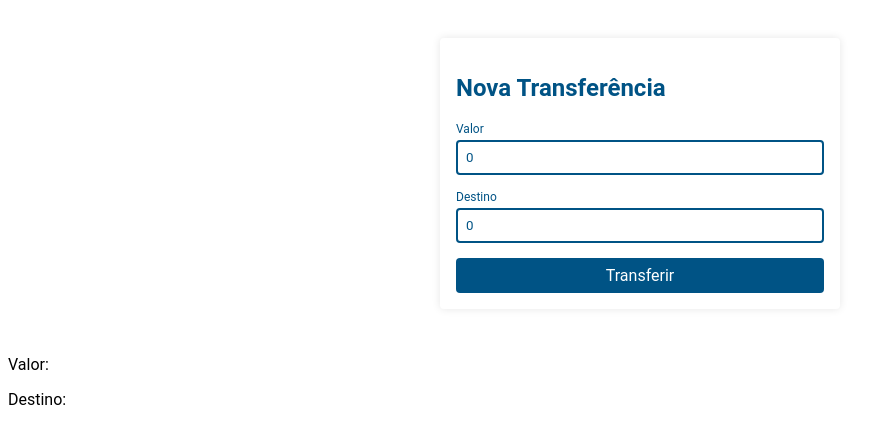
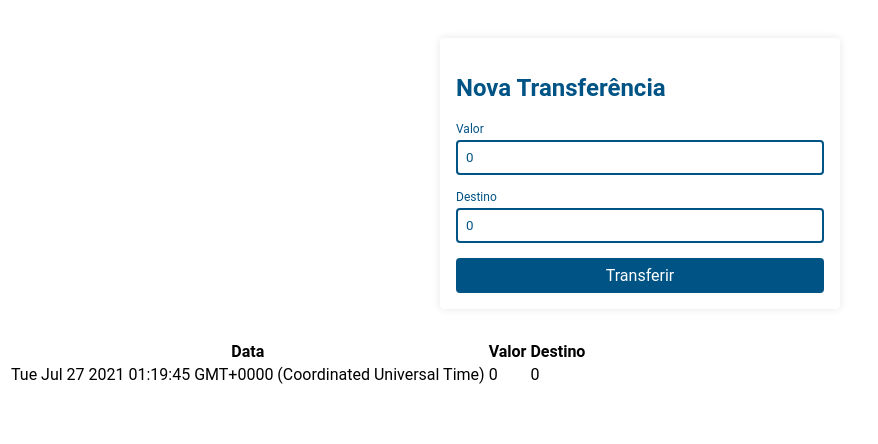
Before and after one commit to lesada/bytebank, an Angular app: page / in a window 1280 px wide. Both pictures are taken after a click on the button "Transferir". Shown: the top 444 px of the page, without its empty margins (0-878 px from the left). Built offline with nearby package versions, Linux system fonts and the light colour scheme.

Commit message:
Transformando em tabela

```diff
--- a/src/app/app.component.ts
+++ b/src/app/app.component.ts
@@ -11,6 +11,7 @@
   transferencias: any[] = [];
 
   transferirCallback($event: any) {
-    this.transferencias.push($event);
+    const transferencia = {...$event, data: new Date()}
+    this.transferencias.push(transferencia);
   }
 }
--- a/src/app/extrato/extrato.component.html
+++ b/src/app/extrato/extrato.component.html
@@ -1,4 +1,14 @@
-<div *ngFor="let transferencia of transferencias">
-  <p>Valor: {{ transferencias?.valor }}</p>
-  <p>Destino: {{ transferencias?.destino }}</p>
-</div>
+<table>
+  <thead>
+    <th>Data</th>
+    <th>Valor</th>
+    <th>Destino</th>
+  </thead>
+  <tbody>
+    <tr *ngFor="let transferencia of transferencias">
+      <td> {{ transferencia.data }}</td>
+      <td> {{ transferencia.valor }}</td>
+      <td> {{ transferencia.destino }}</td>
+    </tr>
+  </tbody>
+</table>
```
